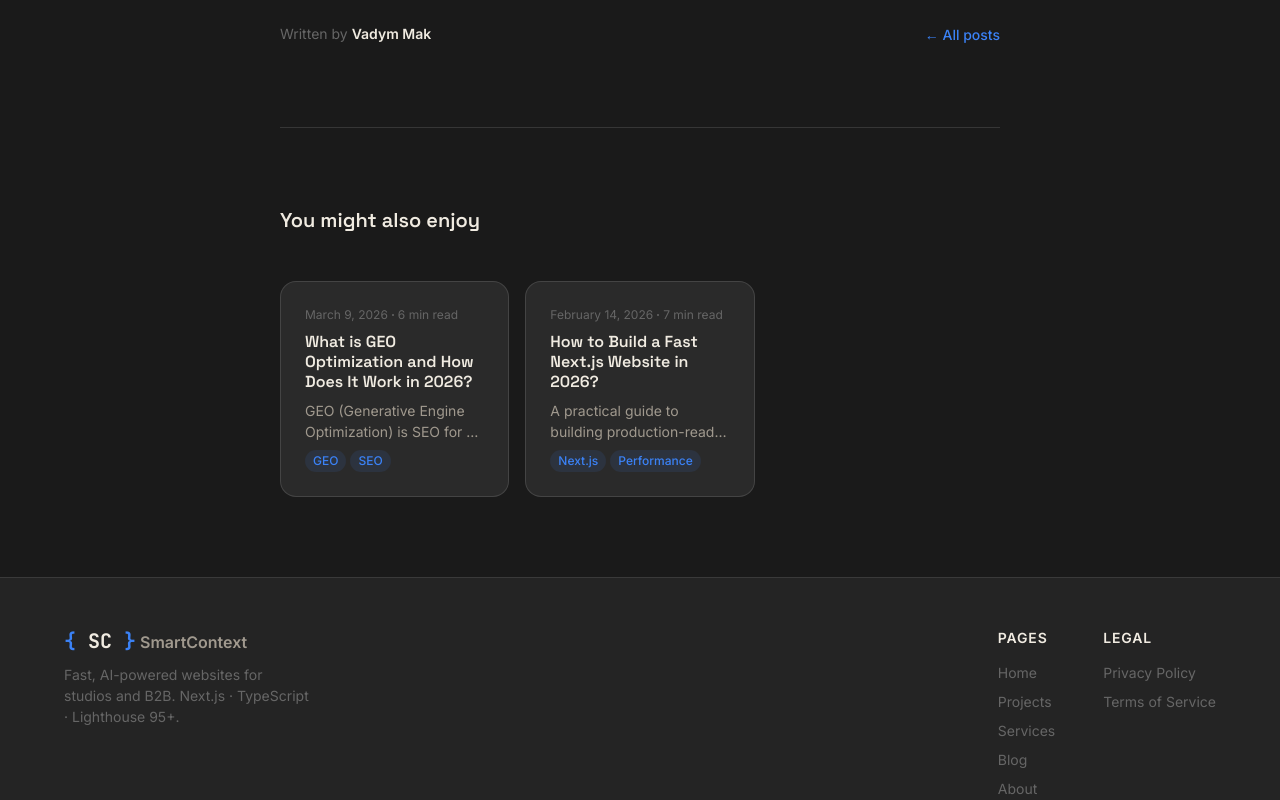
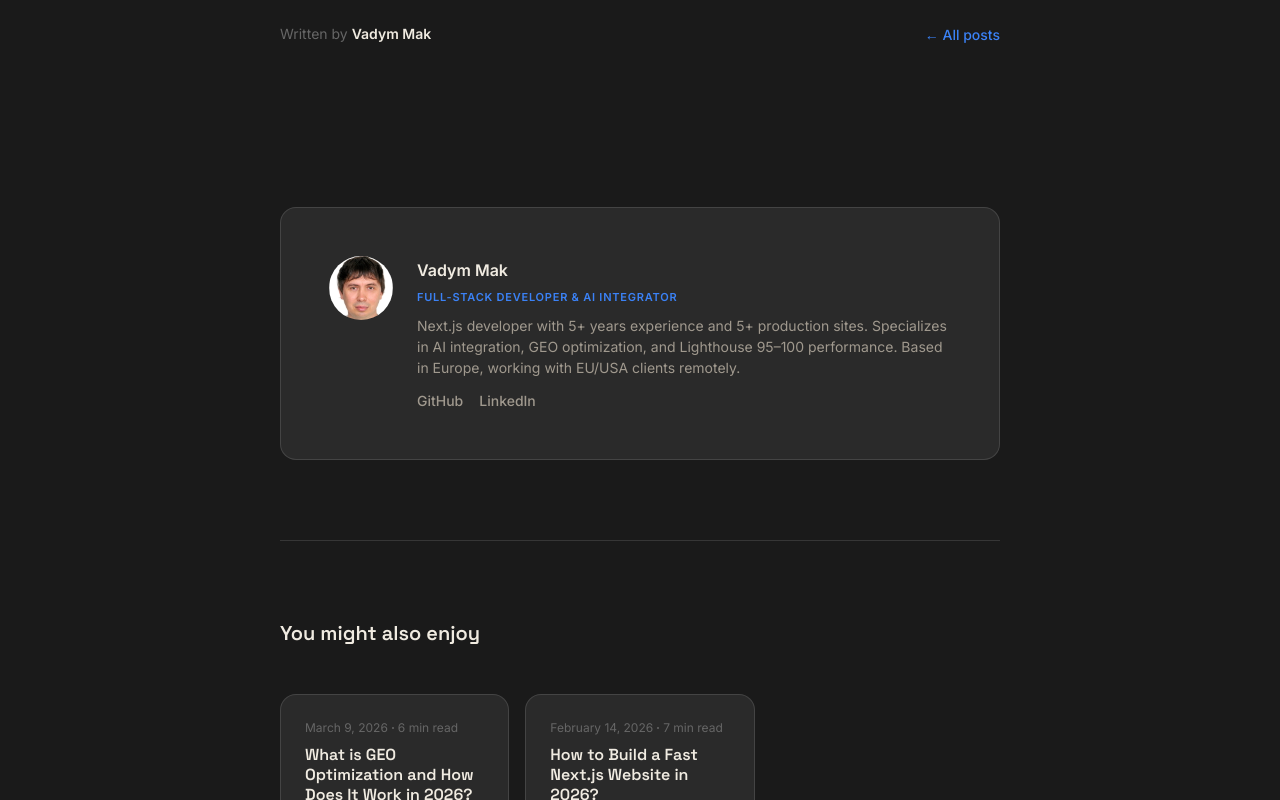
Before and after one commit to VadymMak/smartcontext-dev, a Next.js app: page /en/blog/how-much-does-nextjs-website-cost-2026 in a window 1280 px wide. Shown: the part 4800-5600 px from the top of the page. Built offline with nearby package versions, Linux system fonts and the light colour scheme; no server answers.

Commit message:
feat: add author card and related posts to blog post page

```diff
--- a/src/app/[locale]/blog/[slug]/page.tsx
+++ b/src/app/[locale]/blog/[slug]/page.tsx
@@ -8,6 +8,7 @@ import { notFound } from "next/navigation";
 import ReactMarkdown from "react-markdown";
 import remarkGfm from "remark-gfm";
 import Link from "next/link";
+import Image from "next/image";
 import { getAllSlugs, getPostBySlug, getAllPosts } from "@/lib/blog";
 import styles from "./post.module.css";
 
@@ -136,6 +137,47 @@ export default async function PostPage({ params }: PostPageProps) {
           </footer>
         </article>
 
+        {/* Author card */}
+        <div className={styles.authorCard}>
+          <Image
+            src="/about/photo.jpg"
+            alt="Vadym Mak"
+            width={64}
+            height={64}
+            className={styles.authorPhoto}
+          />
+          <div className={styles.authorInfo}>
+            <p className={styles.authorName}>Vadym Mak</p>
+            <p className={styles.authorRole}>
+              FULL-STACK DEVELOPER & AI INTEGRATOR
+            </p>
+            <p className={styles.authorBio}>
+              Next.js developer with 5+ years experience and 5+ production
+              sites. Specializes in AI integration, GEO optimization, and
+              Lighthouse 95–100 performance. Based in Europe, working with
+              EU/USA clients remotely.
+            </p>
+            <div className={styles.authorLinks}>
+              <a
+                href="https://github.com/VadymMak"
+                target="_blank"
+                rel="noopener noreferrer"
+                className={styles.authorLink}
+              >
+                GitHub
+              </a>
+              <a
+                href="https://linkedin.com/in/vadymmak"
+                target="_blank"
+                rel="noopener noreferrer"
+                className={styles.authorLink}
+              >
+                LinkedIn
+              </a>
+            </div>
+          </div>
+        </div>
+
         {/* Related posts */}
         {relatedPosts.length > 0 && (
           <section className={styles.related}>
--- a/src/app/[locale]/blog/[slug]/post.module.css
+++ b/src/app/[locale]/blog/[slug]/post.module.css
@@ -248,12 +248,83 @@
   opacity: 0.8;
 }
 
+/* ─── Author Card ─────────────────────────────────────────── */
+.authorCard {
+  max-width: 720px;
+  margin-inline: auto;
+  margin-top: var(--space-2xl);
+  padding: var(--space-xl);
+  background-color: var(--bg-card);
+  border: 1px solid var(--border);
+  border-radius: var(--border-radius-lg);
+  display: flex;
+  gap: var(--space-lg);
+  align-items: flex-start;
+}
+
+.authorPhoto {
+  width: 64px;
+  height: 64px;
+  border-radius: 50%;
+  object-fit: cover;
+  flex-shrink: 0;
+}
+
+.authorInfo {
+  display: flex;
+  flex-direction: column;
+  gap: var(--space-xs);
+}
+
+.authorName {
+  font-size: var(--font-size-base);
+  font-weight: 600;
+  color: var(--text-primary);
+  margin: 0;
+}
+
+.authorRole {
+  font-size: 11px;
+  font-weight: 600;
+  color: var(--accent);
+  letter-spacing: 0.07em;
+  text-transform: uppercase;
+  margin: 0;
+}
+
+.authorBio {
+  font-size: var(--font-size-sm);
+  color: var(--text-secondary);
+  line-height: var(--line-height-relaxed);
+  margin: 0;
+  margin-top: var(--space-xs);
+}
+
+.authorLinks {
+  display: flex;
+  gap: var(--space-md);
+  margin-top: var(--space-sm);
+}
+
+.authorLink {
+  font-size: var(--font-size-sm);
+  font-weight: 500;
+  color: var(--text-secondary);
+  text-decoration: none;
+  transition: color var(--transition-fast);
+}
+
+.authorLink:hover {
+  color: var(--text-primary);
+}
+
 /* ─── Related Posts ──────────────────────────────────────── */
 .related {
   max-width: 720px;
   margin-inline: auto;
   padding-block: var(--space-2xl);
   border-top: 1px solid var(--border);
+  margin-top: var(--space-2xl);
 }
 
 .relatedTitle {
@@ -360,6 +431,11 @@
     -webkit-overflow-scrolling: touch;
   }
 
+  .authorCard {
+    flex-direction: column;
+    align-items: flex-start;
+  }
+
   .relatedGrid {
     grid-template-columns: 1fr;
   }
```
